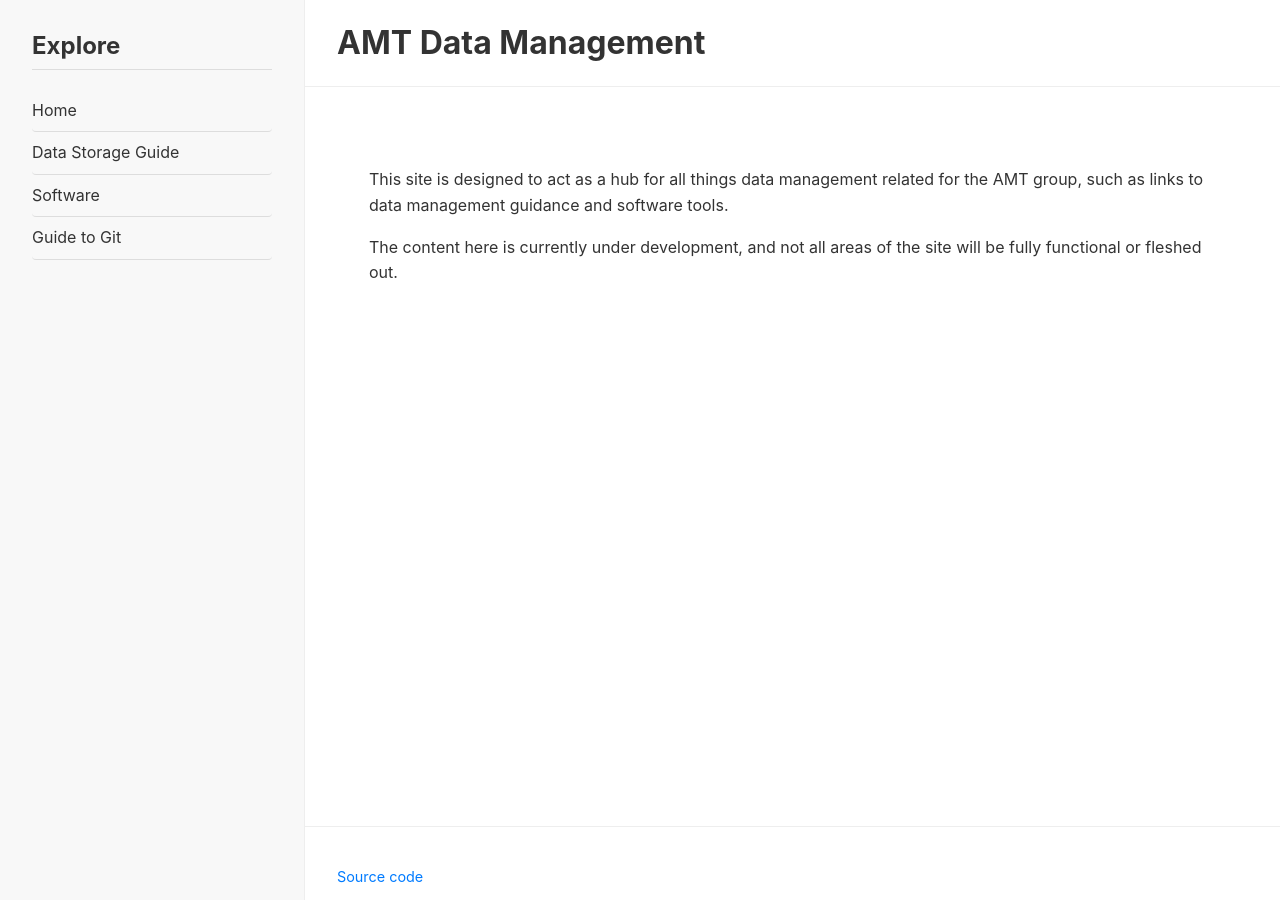
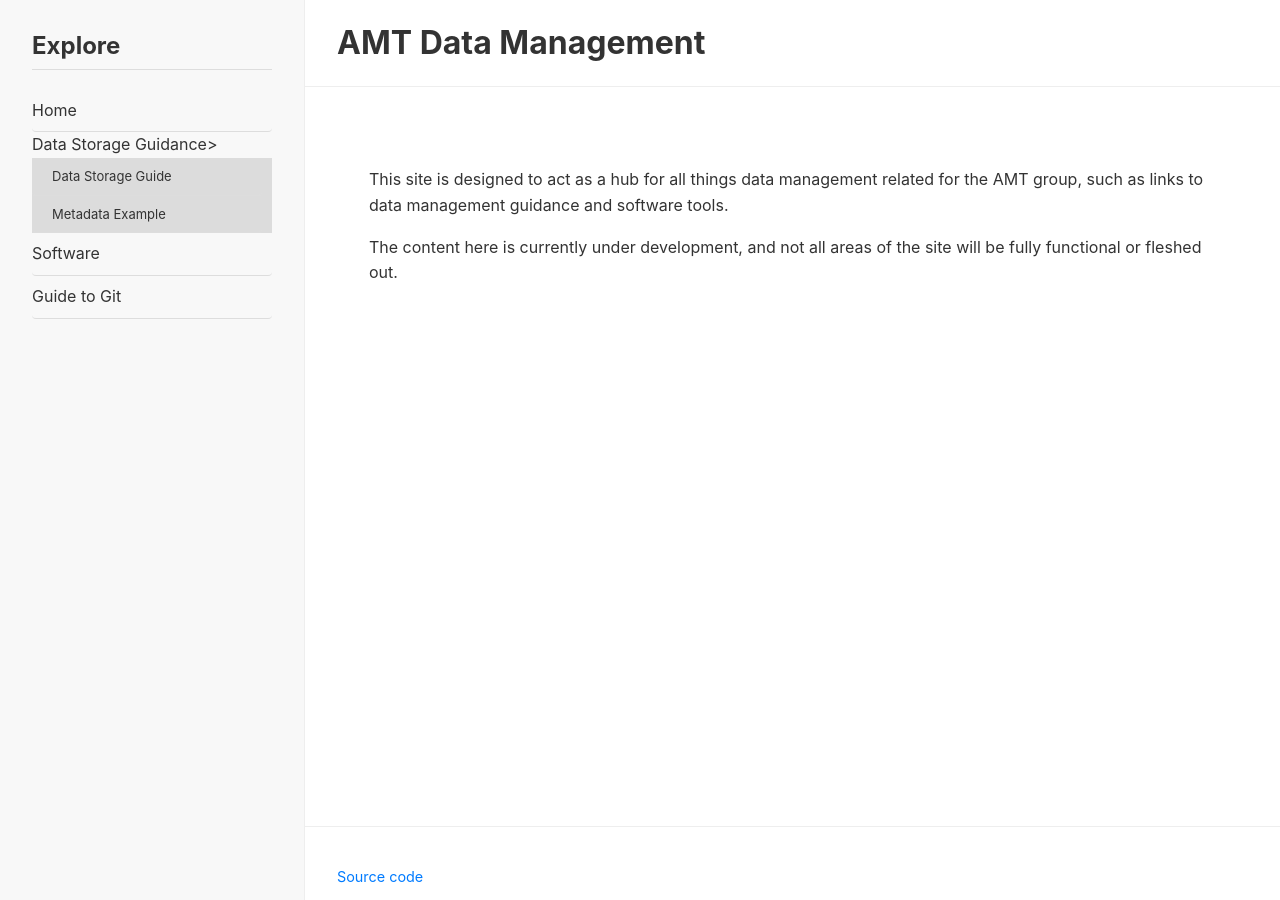
Before and after one commit to Applied-Materials-Technology/data-storage-guide, a Jekyll site: the page built from index.html, in a window 1280 px wide and 900 px high. Built offline with Jekyll 4.4.1, drawn with Linux system fonts in a browser that asks for light colours.

Commit message:
change sidebar layout

```diff
--- a/_layouts/default.html
+++ b/_layouts/default.html
@@ -12,7 +12,11 @@
         <h2>Explore</h2>
         <ul>
             <li><a href="{{ "/" | absolute_url }}">Home</a></li>
-            <li><a href="{{ "/base/export.html" | absolute_url }}">Data Storage Guide</a></li>
+            <li>Data Storage Guidance></li>
+            <ul class="sublist">
+                <li><a href="{{ "/base/export.html" | absolute_url }}">Data Storage Guide</a></li>
+                <li><a href="{{ "/base/metadata-example.html" | absolute_url }}">Metadata Example</a></li>
+            </ul>
             <li><a href="{{ "/base/software.html" | absolute_url }}">Software</a></li>
             <li><a href="{{ "/base/git_guide.html" | absolute_url }}">Guide to Git</a></li>
         </ul>
--- a/static/style.css
+++ b/static/style.css
@@ -90,6 +90,20 @@ pre code {
     font-weight: bold;
 }
 
+.sidebar .sublist {
+    font-size: 13px;
+    text-indent: 20px;
+    flex: 0 0 140px;
+    background-color: #dcdcdc;
+    border-right: 10px solid #dcdcdc;
+    position: sticky;
+    top: 0;
+    height: auto;
+    overflow-y: auto;
+}
+
+
+
 .page-wrapper {
     flex: 1;
     min-width: 0;
```
